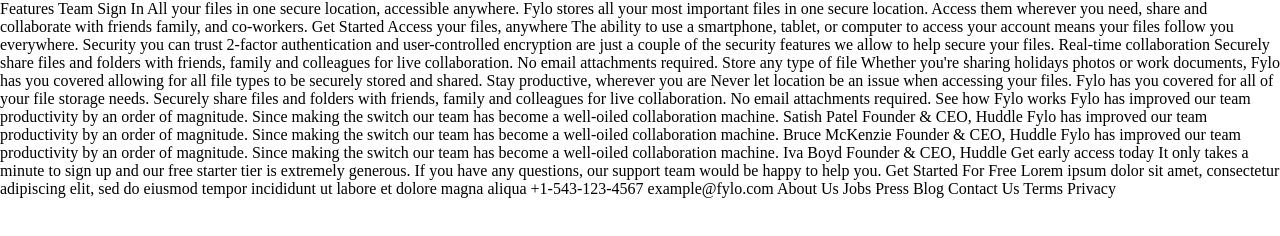
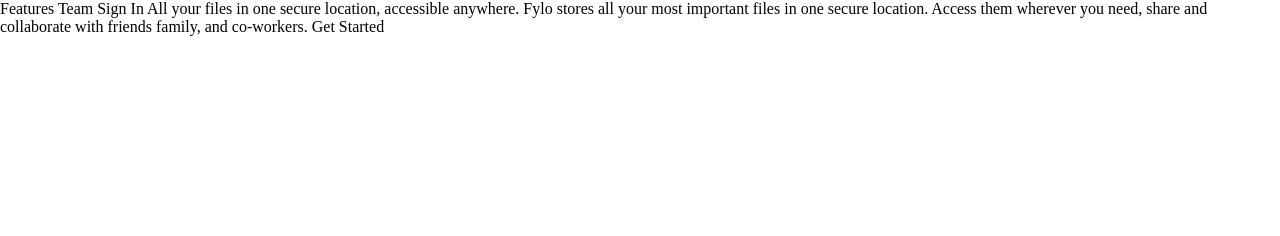
Before and after one commit to mauger1998/dark-theme-landing-page, a plain HTML site: page index.html in a window 1280 px wide. Drawn offline with Linux system fonts and the light colour scheme.

Commit message:
Remove all but section currently working on

```diff
--- a/index.html
+++ b/index.html
@@ -24,75 +24,6 @@
 
   Get Started
 
-  Access your files, anywhere
-
-  The ability to use a smartphone, tablet, or computer to access your account means your
-  files follow you everywhere.
-
-  Security you can trust
-
-  2-factor authentication and user-controlled encryption are just a couple of the security
-  features we allow to help secure your files.
-
-  Real-time collaboration
-
-  Securely share files and folders with friends, family and colleagues for live collaboration.
-  No email attachments required.
-
-  Store any type of file
-
-  Whether you're sharing holidays photos or work documents, Fylo has you covered allowing for all
-  file types to be securely stored and shared.
-
-  Stay productive, wherever you are
-
-  Never let location be an issue when accessing your files. Fylo has you covered for all of your file
-  storage needs.
-
-  Securely share files and folders with friends, family and colleagues for live collaboration. No email
-  attachments required.
-
-  See how Fylo works
-
-  Fylo has improved our team productivity by an order of magnitude. Since making the switch our team has
-  become a well-oiled collaboration machine.
-
-  Satish Patel
-  Founder & CEO, Huddle
-
-  Fylo has improved our team productivity by an order of magnitude. Since making the switch our team has
-  become a well-oiled collaboration machine.
-
-  Bruce McKenzie
-  Founder & CEO, Huddle
-
-  Fylo has improved our team productivity by an order of magnitude. Since making the switch our team has
-  become a well-oiled collaboration machine.
-
-  Iva Boyd
-  Founder & CEO, Huddle
-
-  Get early access today
-
-  It only takes a minute to sign up and our free starter tier is extremely generous. If you have any
-  questions, our support team would be happy to help you.
-
-  Get Started For Free
-
-  Lorem ipsum dolor sit amet, consectetur adipiscing elit, sed do eiusmod tempor incididunt ut labore et
-  dolore magna aliqua
-
-  +1-543-123-4567
-  example@fylo.com
-
-  About Us
-  Jobs
-  Press
-  Blog
-
-  Contact Us
-  Terms
-  Privacy
 
 
 </body>
```
